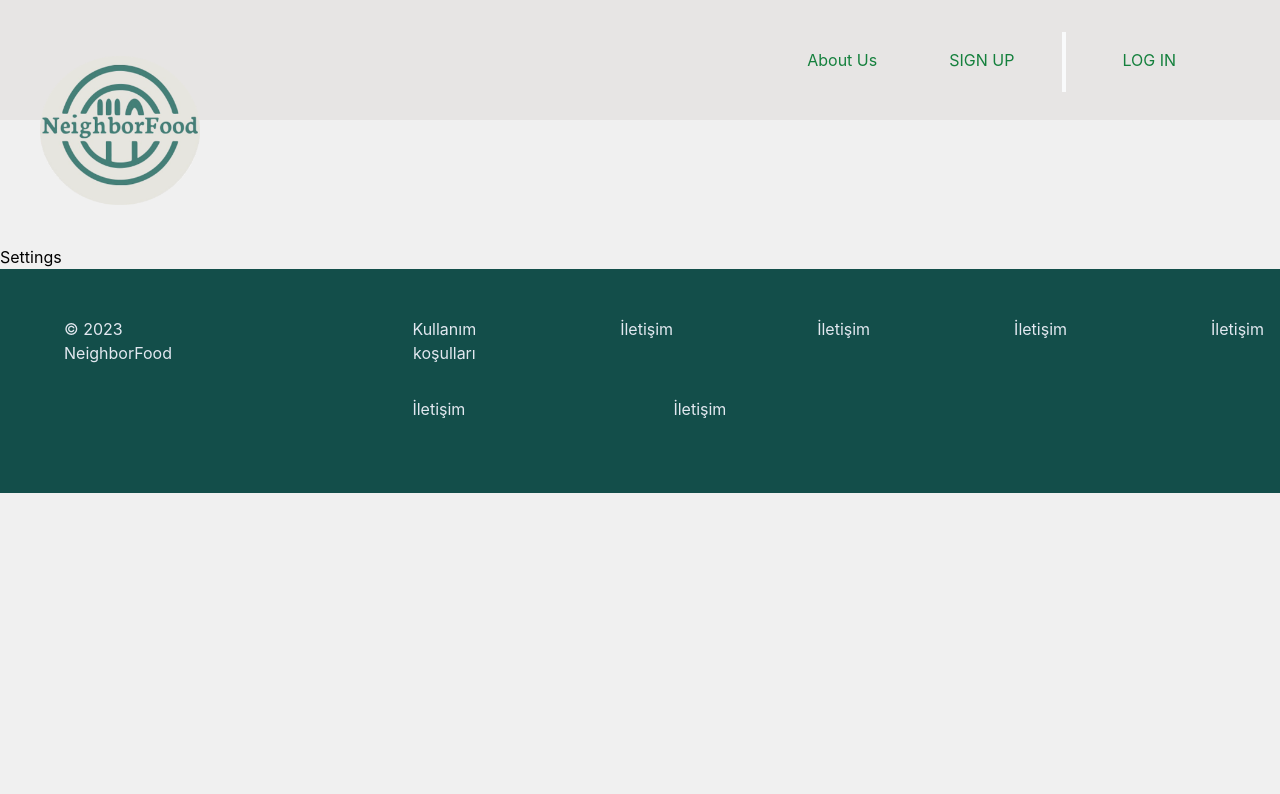
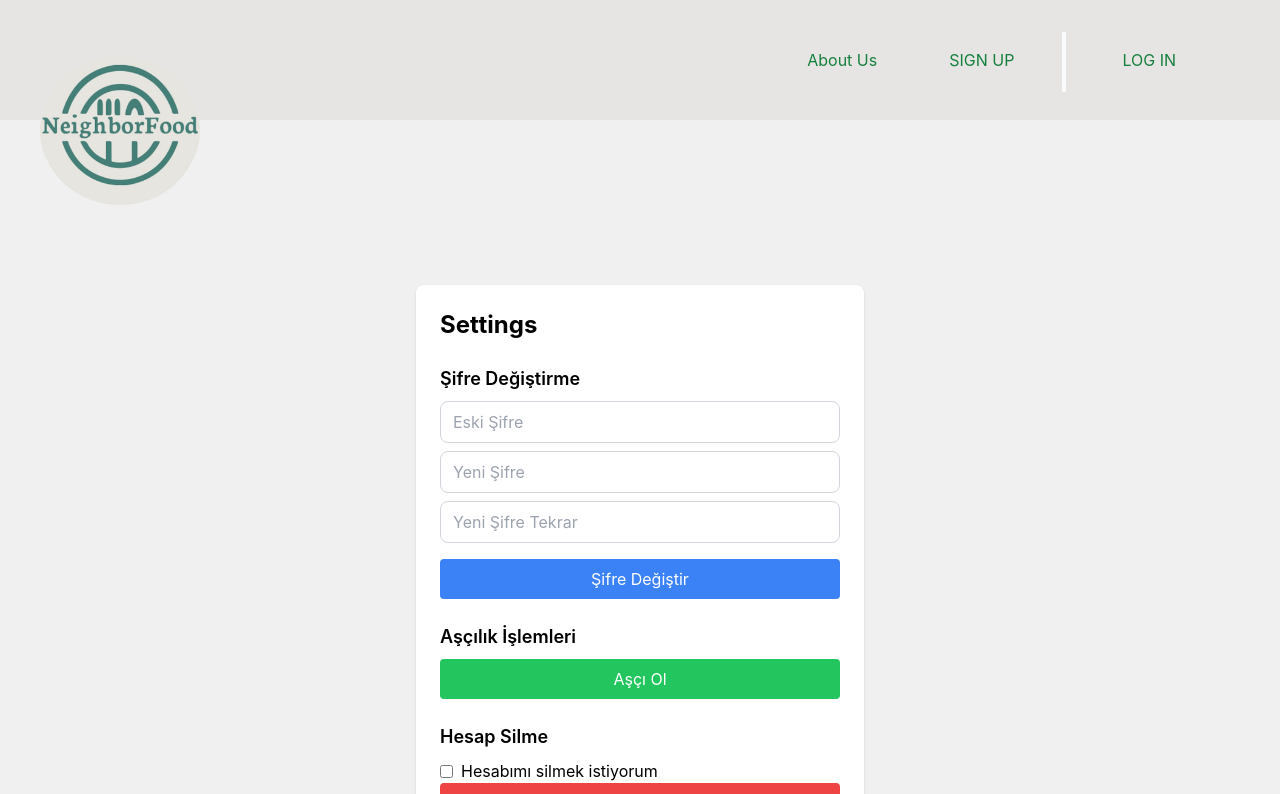
Before and after one commit to yemrebeskan/NeighboorFood, a React (Create React App) app in the folder ui/: page /settings in a window 1280 px wide. Shown: the top 794 px of the page. Built offline with nearby package versions, Linux system fonts and the light colour scheme; no server answers; a web font is replaced by a local one.

Commit message:
settings bitti
backendsel bi sıkıntınvar cheflikten çıkarken.

```diff
--- a/ui/src/pages/Settings.js
+++ b/ui/src/pages/Settings.js
@@ -1,9 +1,144 @@
-import React from 'react'
+import React, { useState, useEffect, useContext } from 'react'
+import AuthContext from '../context/AuthContext'
+import axios from 'axios'
+import { useNavigate } from 'react-router-dom'
 
 const Settings = () => {
+  const navigate = useNavigate()
+  const [currentPassword, setCurrentPassword] = useState('')
+  const [newPassword, setNewPassword] = useState('')
+  const [confirmPassword, setConfirmPassword] = useState('')
+  const [deleteAccount, setDeleteAccount] = useState(false)
+
+  const uid = localStorage.getItem('uid')
+
+  const authCtx = useContext(AuthContext)
+
+  const [user, setUser] = useState(null)
+
+  useEffect(() => {
+    const fetchUser = async () => {
+      try {
+        const response = await axios.get(
+          `http://127.0.0.1:3001/api/v1/users/${uid}`
+        )
+        setUser(response.data.data.user)
+      } catch (error) {
+        console.log(error)
+      }
+    }
+    fetchUser()
+  }, [uid])
+
+  const handlePasswordChange = async () => {
+    if (newPassword === confirmPassword) {
+      try {
+        const response = await axios.put(
+          `http://127.0.0.1:3001/api/v1/settings/${uid}/password`,
+          {
+            currentPassword,
+            newPassword,
+          }
+        )
+        console.log(response.data) // Başarılı yanıt
+      } catch (error) {
+        console.log(error) // Hata durumunda
+      }
+    } else {
+      alert('Yeni şifre ve yeni şifre tekrarı eşleşmiyor.')
+    }
+  }
+  const handleDeleteAccount = async () => {
+    if (deleteAccount) {
+      try {
+        await axios
+          .delete(`http://127.0.0.1:3001/api/v1/settings/${uid}`)
+          .then(() => {
+            authCtx.onLogout() // Fonksiyonu çağır
+            navigate('/')
+          }) // Hesap silindikten sonra yönlendirme
+      } catch (error) {
+        console.log(error) // Hata durumunda
+      }
+    }
+  }
+
   return (
-    <div>
-      <h1>Settings</h1>
+    <div className="max-w-md mx-auto mt-10 mb-10 p-6 bg-white rounded-lg shadow">
+      <h1 className="text-2xl font-bold mb-6">Settings</h1>
+
+      {/* Şifre Değiştirme */}
+      <div className="mb-6">
+        <h2 className="text-lg font-semibold mb-2">Şifre Değiştirme</h2>
+        <input
+          type="password"
+          placeholder="Eski Şifre"
+          className="border border-gray-300 px-3 py-2 rounded-lg w-full mb-2"
+          value={currentPassword}
+          onChange={(e) => setCurrentPassword(e.target.value)}
+        />
+        <input
+          type="password"
+          placeholder="Yeni Şifre"
+          className="border border-gray-300 px-3 py-2 rounded-lg w-full mb-2"
+          value={newPassword}
+          onChange={(e) => setNewPassword(e.target.value)}
+        />
+        <input
+          type="password"
+          placeholder="Yeni Şifre Tekrar"
+          className="border border-gray-300 px-3 py-2 rounded-lg w-full mb-4"
+          value={confirmPassword}
+          onChange={(e) => setConfirmPassword(e.target.value)}
+        />
+        <button
+          className="bg-blue-500 hover:bg-blue-600 text-white py-2 px-4 rounded w-full"
+          onClick={handlePasswordChange}
+        >
+          Şifre Değiştir
+        </button>
+      </div>
+
+      {/* Rol Kontrolü */}
+      <div className="mb-6">
+        <h2 className="text-lg font-semibold mb-2">Aşçılık İşlemleri</h2>
+        {user?.isChef ? (
+          <button
+            className="bg-red-500 hover:bg-red-600 text-white py-2 px-4 rounded w-full"
+            onClick={() => navigate('/')}
+          >
+            Aşçılıktan Çık
+          </button>
+        ) : (
+          <button
+            className="bg-green-500 hover:bg-green-600 text-white py-2 px-4 rounded w-full"
+            onClick={() => navigate('/bechef')}
+          >
+            Aşçı Ol
+          </button>
+        )}
+      </div>
+
+      {/* Hesap Silme */}
+      <div>
+        <h2 className="text-lg font-semibold mb-2">Hesap Silme</h2>
+        <label className="flex items-center">
+          <input
+            type="checkbox"
+            className="form-checkbox mr-2"
+            checked={deleteAccount}
+            onChange={() => setDeleteAccount(!deleteAccount)}
+          />
+          <span>Hesabımı silmek istiyorum</span>
+        </label>
+        <button
+          className="bg-red-500 hover:bg-red-600 text-white py-2 px-4 rounded w-full"
+          disabled={!deleteAccount}
+          onClick={handleDeleteAccount}
+        >
+          Hesabı Sil
+        </button>
+      </div>
     </div>
   )
 }
```
